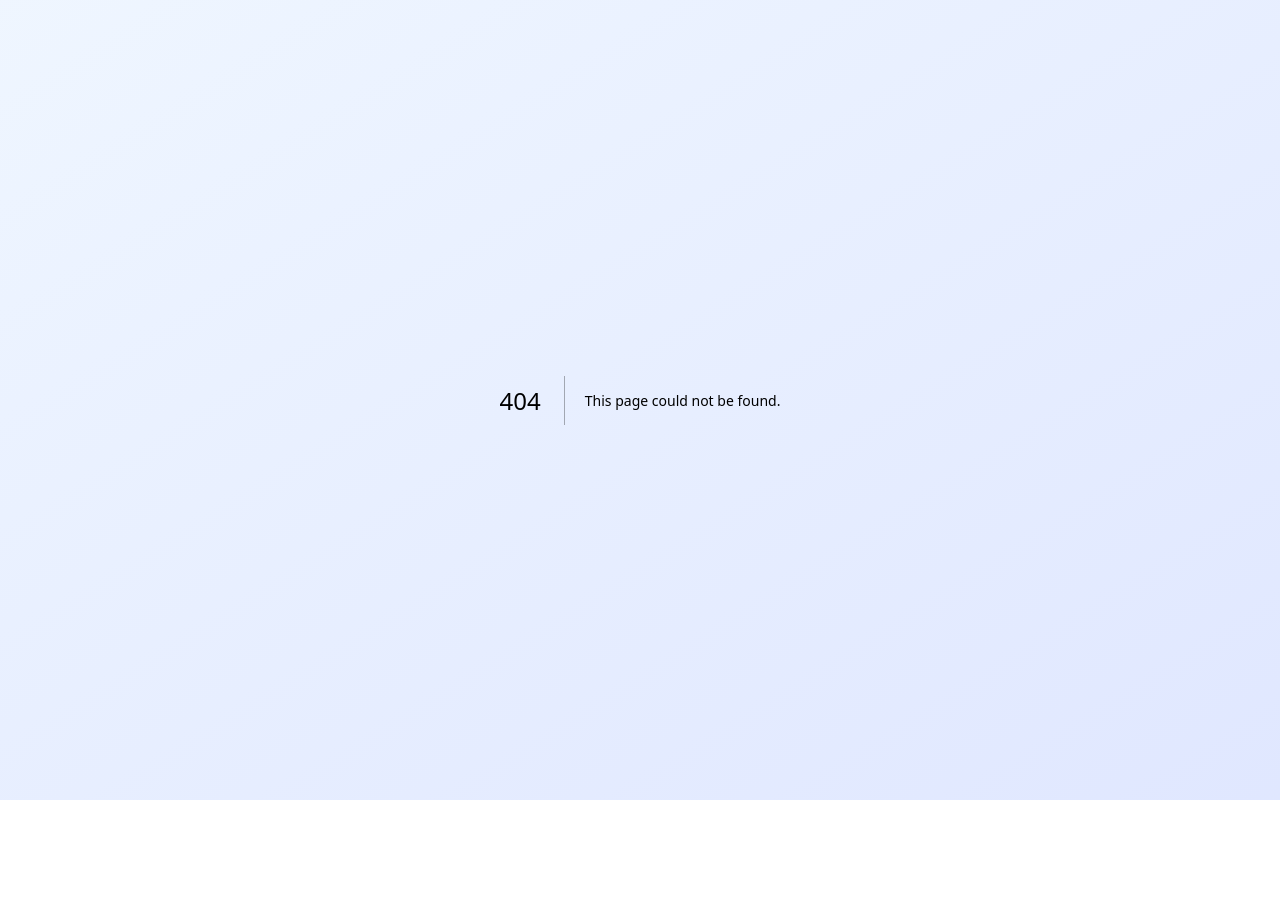
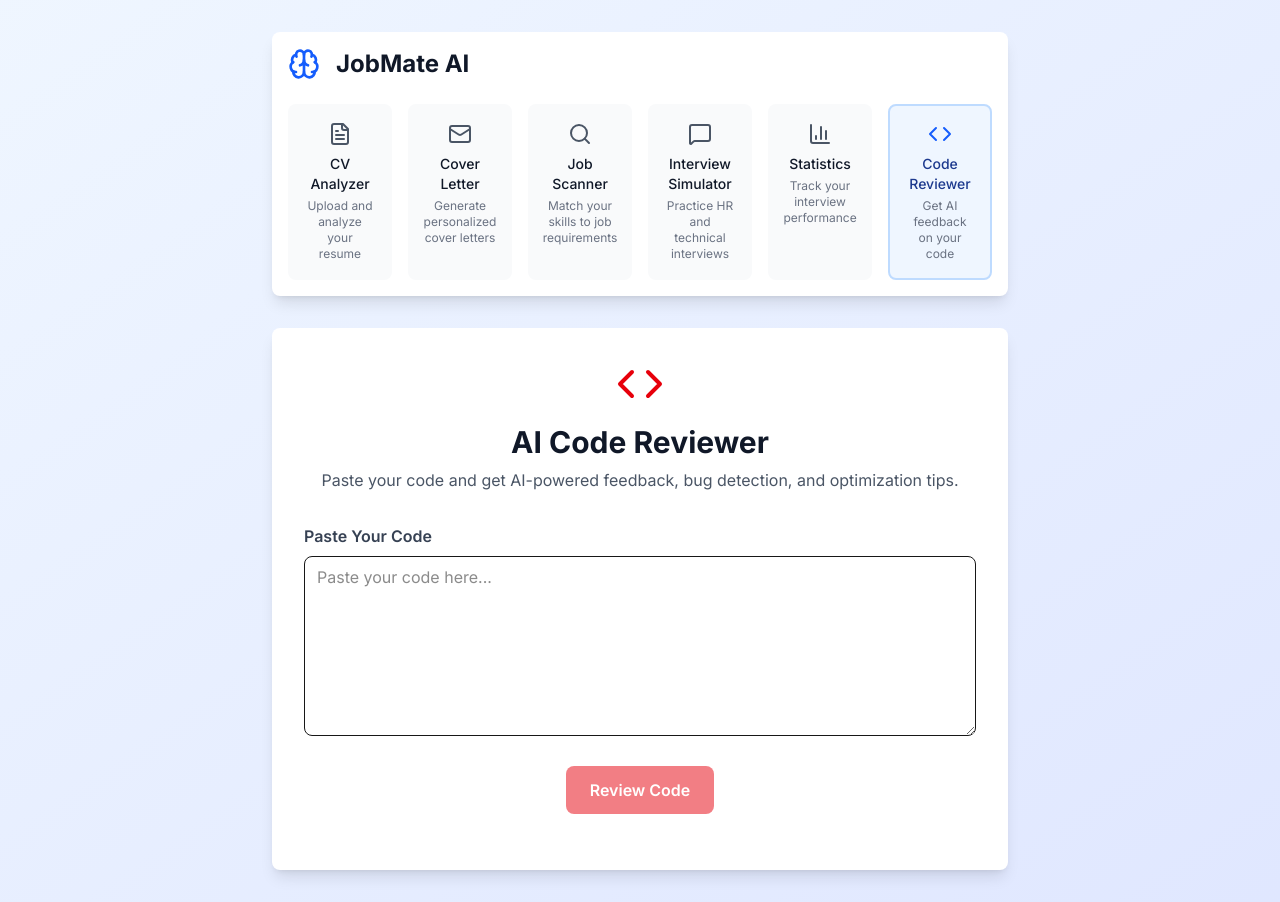
Before and after one commit to maksimKV/JobMateAI, a Next.js app in the folder frontend/: page /code-reviewer in a window 1280 px wide. Before the commit this address had no page. Before the commit the page ends 800 px from the top, so only its background shows below. Built offline with nearby package versions, Linux system fonts and the light colour scheme.

Commit message:
Added AI Code Reviewer page with code submission and feedback

```diff
--- /dev/null
+++ b/frontend/app/code-reviewer/page.tsx
@@ -0,0 +1,95 @@
+'use client';
+
+import { useState } from 'react';
+import Navigation from '@/components/Navigation';
+import { codeReviewAPI, APIError } from '@/lib/api';
+import { Code, Loader2, AlertCircle, Sparkles } from 'lucide-react';
+
+export default function CodeReviewerPage() {
+  const [code, setCode] = useState('');
+  const [isLoading, setIsLoading] = useState(false);
+  const [result, setResult] = useState<{ review: string; detected_language: string } | null>(null);
+  const [error, setError] = useState<string | null>(null);
+
+  const handleReview = async () => {
+    setIsLoading(true);
+    setError(null);
+    setResult(null);
+    try {
+      const res = await codeReviewAPI.review(code);
+      setResult({ review: res.review, detected_language: res.detected_language });
+    } catch (err) {
+      if (err instanceof APIError) setError(err.message);
+      else setError('An unexpected error occurred');
+    } finally {
+      setIsLoading(false);
+    }
+  };
+
+  return (
+    <div className="min-h-screen bg-gradient-to-br from-blue-50 to-indigo-100">
+      <div className="max-w-3xl mx-auto px-4 py-8">
+        <Navigation />
+        <div className="bg-white rounded-lg shadow-lg p-8">
+          <div className="text-center mb-8">
+            <Code className="h-12 w-12 text-red-600 mx-auto mb-4" />
+            <h1 className="text-3xl font-bold text-gray-900 mb-2">AI Code Reviewer</h1>
+            <p className="text-gray-600">
+              Paste your code and get AI-powered feedback, bug detection, and optimization tips.
+            </p>
+          </div>
+
+          {/* Code Input */}
+          <div className="mb-6">
+            <label className="block text-gray-700 font-semibold mb-2">Paste Your Code</label>
+            <textarea
+              className="w-full border rounded-lg px-3 py-2 min-h-[180px] font-mono"
+              value={code}
+              onChange={e => setCode(e.target.value)}
+              placeholder="Paste your code here..."
+            />
+          </div>
+
+          {/* Review Button */}
+          <div className="mb-6 text-center">
+            <button
+              className="bg-red-600 text-white px-6 py-3 rounded-lg font-semibold hover:bg-red-700 disabled:opacity-50 disabled:cursor-not-allowed"
+              onClick={handleReview}
+              disabled={isLoading || !code}
+            >
+              {isLoading ? (
+                <span className="flex items-center justify-center"><Loader2 className="animate-spin h-5 w-5 mr-2" />Reviewing...</span>
+              ) : (
+                'Review Code'
+              )}
+            </button>
+          </div>
+
+          {/* Error */}
+          {error && (
+            <div className="mb-6 bg-red-50 border border-red-200 rounded-lg p-4">
+              <div className="flex items-center">
+                <AlertCircle className="h-5 w-5 text-red-500 mr-2" />
+                <span className="text-red-700">{error}</span>
+              </div>
+            </div>
+          )}
+
+          {/* Result */}
+          {result && (
+            <div className="mt-8 space-y-4">
+              <div className="flex items-center gap-2 text-gray-700">
+                <Sparkles className="h-5 w-5 text-blue-600" />
+                <span className="font-semibold">Detected Language:</span>
+                <span className="text-blue-800 font-mono">{result.detected_language}</span>
+              </div>
+              <div className="bg-gray-50 rounded-lg p-4 whitespace-pre-wrap text-gray-800">
+                {result.review}
+              </div>
+            </div>
+          )}
+        </div>
+      </div>
+    </div>
+  );
+}
```
